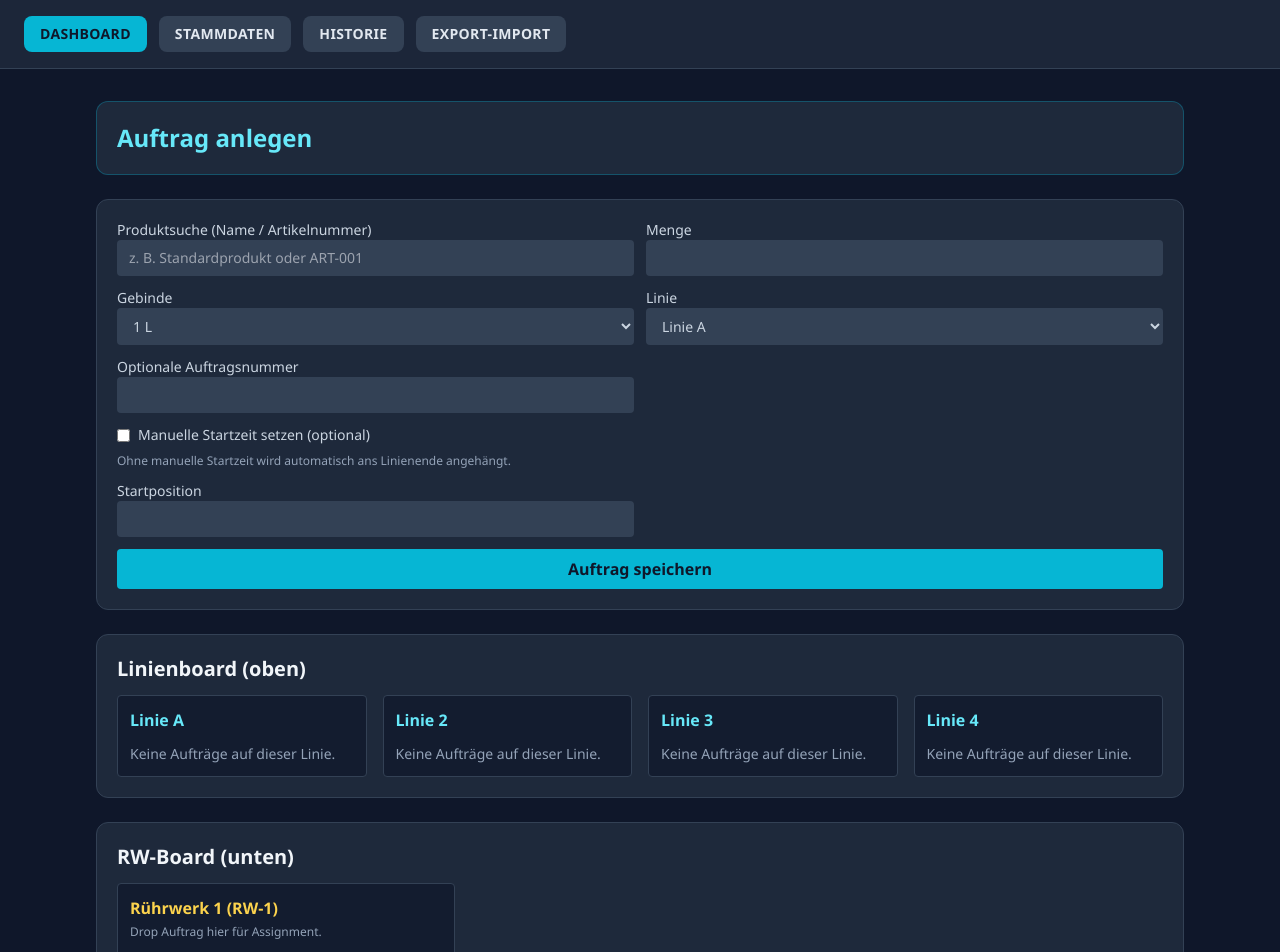
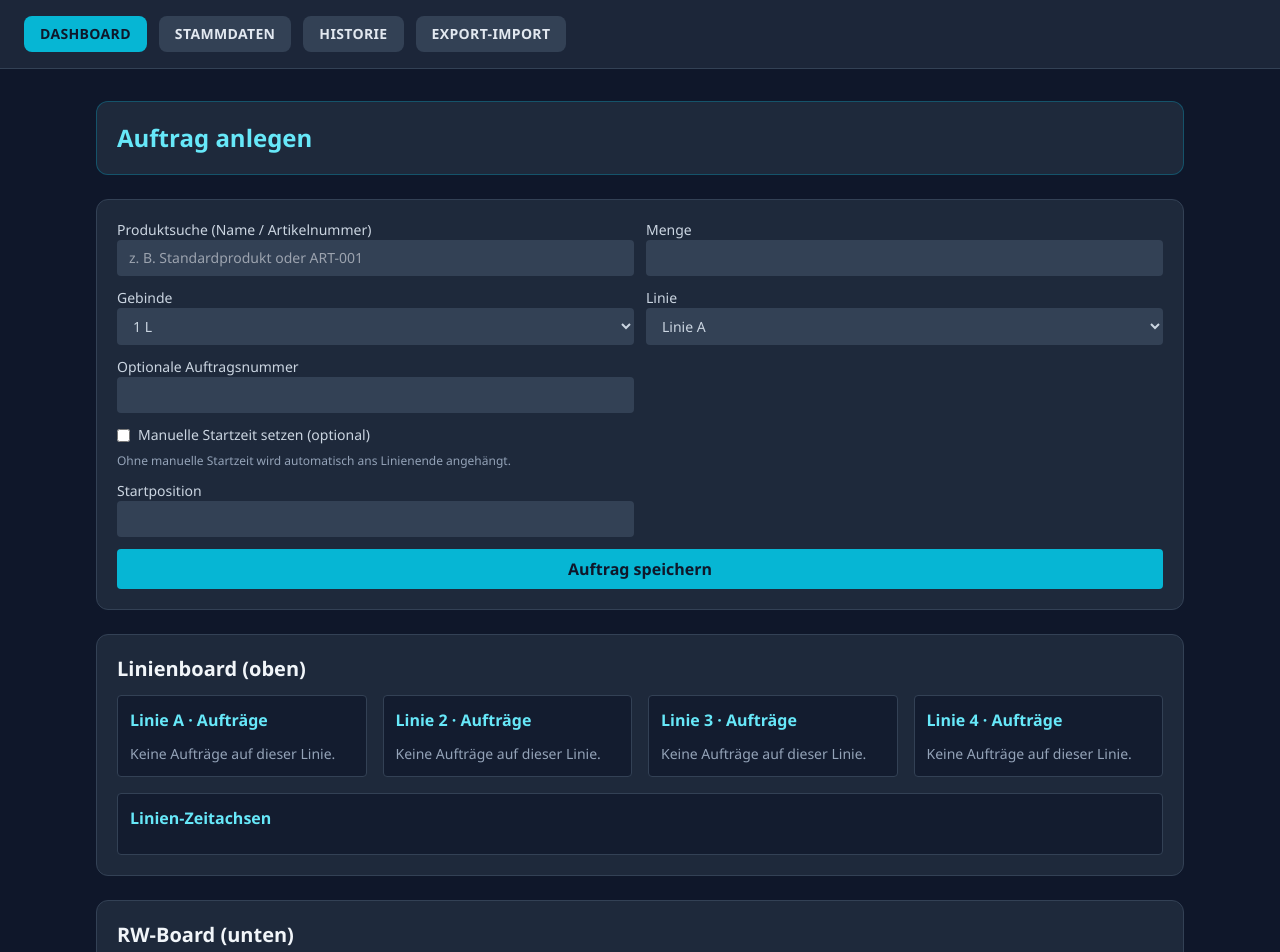
Before and after one commit to fabianhoffmann790-ctrl/RPS-v0.1.0, a React (Vite) app: page / in a window 1280 px wide. Shown: the top 952 px of the page. Built offline with nearby package versions, Linux system fonts and the light colour scheme.

Commit message:
Consolidate line timelines into a single shared tile

```diff
--- a/src/pages/DashboardPage.tsx
+++ b/src/pages/DashboardPage.tsx
@@ -34,6 +34,11 @@ interface TimelineBlock {
   start: string
   end: string
   tone: 'solid' | 'ghost'
+}
+
+interface RwTimelineEntry {
+  order: StoreOrder
+  window: NonNullable<ReturnType<typeof getOrderRwWindow>>
 }
 
 type TimelineRange = { min: number; max: number } | null
@@ -114,7 +119,7 @@ function DashboardPage() {
           if (!window) return null
           return { order, window }
         })
-        .filter((entry): entry is { order: StoreOrder; window: NonNullable<ReturnType<typeof getOrderRwWindow>> } => Boolean(entry))
+        .filter((entry): entry is RwTimelineEntry => Boolean(entry))
         .sort((a, b) => a.window.makeStart.localeCompare(b.window.makeStart)),
     }))
   }, [state.assignments, state.masterdata, state.orders])
@@ -267,7 +272,7 @@ function DashboardPage() {
           <div className="grid gap-4 md:grid-cols-2 xl:grid-cols-4">
             {boardColumns.map((lineColumn) => (
               <article key={lineColumn.lineId} className="rounded border border-slate-700 bg-slate-900/70 p-3" onDragOver={(event) => event.preventDefault()} onDrop={(event) => onDropCard(event, lineColumn)}>
-                <h3 className="font-semibold text-cyan-300">{lineColumn.lineName}</h3>
+                <h3 className="font-semibold text-cyan-300">{lineColumn.lineName} · Aufträge</h3>
                 <div className="mt-3 max-h-[22rem] space-y-2 overflow-y-auto pr-1">
                   {lineColumn.orders.length === 0 ? <EmptyColumn /> : lineColumn.orders.map((order) => (
                     <OrderCard
@@ -281,14 +286,22 @@ function DashboardPage() {
                       onDrop={(event) => onDropCard(event, lineColumn, order.id)}
                       onEdit={(updates) => editOrder(order.id, updates)}
                       onAssign={(rwId) => assignOrder(order.id, rwId)}
-                      onStatusChange={(status) => moveOrder(order.id, status)}
                     />
                   ))}
                 </div>
-                <SingleTrackTimeline title="LineTimeline" entries={lineEvents.get(lineColumn.lineId) ?? []} range={timelineRange} />
               </article>
             ))}
           </div>
+          <article className="mt-4 rounded border border-slate-700 bg-slate-900/70 p-3">
+            <h3 className="font-semibold text-cyan-300">Linien-Zeitachsen</h3>
+            <div className="mt-3 space-y-3">
+              {boardColumns.map((lineColumn) => (
+                <div key={`${lineColumn.lineId}-timeline`}>
+                  <SingleTrackTimeline title={`Zeitachse ${lineColumn.lineName}`} entries={lineEvents.get(lineColumn.lineId) ?? []} range={timelineRange} fixedHeight />
+                </div>
+              ))}
+            </div>
+          </article>
         </div>
 
         <div className="rounded-xl border border-slate-700 bg-slate-800 p-5">
@@ -308,7 +321,12 @@ function DashboardPage() {
                 <div className="mt-3 space-y-2">
                   {entries.length === 0 ? <p className="text-sm text-slate-500">Keine Belegung.</p> : entries.map(({ order, window }) => (
                     <div key={order.id} className="rounded border border-slate-700 bg-slate-950/70 p-2 text-xs" onDragOver={(event) => event.preventDefault()} onDrop={(event) => onDropRw(event, rw.rwId)}>
+                      <div className="flex items-center justify-between gap-2">
                         <p className="font-semibold text-slate-100">{order.orderNo}</p>
+                        <select value={order.status} onChange={(event) => moveOrder(order.id, event.target.value as StatusValue)} className="rounded bg-slate-700 px-2 py-1 text-[11px] text-slate-100">
+                          {statusOptions.map((option) => <option key={option.value} value={option.value}>{option.label}</option>)}
+                        </select>
+                      </div>
                       <p className="text-slate-400">Sperrbereich: {window.makeStart} → {window.fillEnd}</p>
                     </div>
                   ))}
@@ -326,12 +344,14 @@ const SingleTrackTimeline = memo(function SingleTrackTimeline({
   title,
   entries,
   range,
+  fixedHeight,
   onDragOver,
   onDrop,
 }: {
-  title: 'LineTimeline' | 'RWTimeline'
+  title: string
   entries: TimelineBlock[]
   range: TimelineRange
+  fixedHeight?: boolean
   onDragOver?: (event: DragEvent<HTMLDivElement>) => void
   onDrop?: (event: DragEvent<HTMLDivElement>) => void
 }) {
@@ -350,7 +370,8 @@ const SingleTrackTimeline = memo(function SingleTrackTimeline({
   return (
     <div className="mt-3 rounded border border-slate-700 bg-slate-950/70 p-2" onDragOver={onDragOver} onDrop={onDrop}>
       <p className="mb-1 text-[11px] uppercase tracking-wide text-slate-400">{title}</p>
-      <div className="relative h-10">
+      <div className="overflow-x-auto pb-1">
+        <div className={`relative min-w-[42rem] ${fixedHeight ? 'h-16' : 'h-10'}`}>
           {entries.map((entry) => {
             const start = parseMs(entry.start)
             const end = parseMs(entry.end)
@@ -370,6 +391,7 @@ const SingleTrackTimeline = memo(function SingleTrackTimeline({
           })}
         </div>
       </div>
+    </div>
   )
 })
 
@@ -383,7 +405,6 @@ const OrderCard = memo(function OrderCard({
   onDrop,
   onEdit,
   onAssign,
-  onStatusChange,
 }: {
   order: StoreOrder
   products: StoreState['masterdata']['products']
@@ -394,7 +415,6 @@ const OrderCard = memo(function OrderCard({
   onDrop: (event: DragEvent<HTMLDivElement>) => void
   onEdit: (updates: Partial<Pick<StoreOrder, 'quantity' | 'packageSize' | 'productId'>>) => void
   onAssign: (rwId: string) => void
-  onStatusChange: (status: StatusValue) => void
 }) {
   const [selectedRw, setSelectedRw] = useState(assignedRwId ?? stirrers[0]?.rwId ?? '')
   const [expanded, setExpanded] = useState(false)
@@ -433,7 +453,6 @@ const OrderCard = memo(function OrderCard({
           <p className="col-span-2 text-xs text-slate-400">Fill: {order.fillStart ?? '—'} → {order.fillEnd ?? '—'}</p>
           {order.manualStartWarning ? <p className="col-span-2 inline-flex rounded bg-amber-500/20 px-2 py-1 text-[11px] text-amber-200">⚠ Manuelle Startzeit lag vor möglichem Start</p> : null}
           <p className="col-span-2 text-xs text-amber-300">RW: {assignedRwId ?? 'nicht zugewiesen'}</p>
-          <label className="text-xs text-slate-300">Status<select value={order.status} onChange={(event) => onStatusChange(event.target.value as StatusValue)} className="mt-1 w-full rounded bg-slate-700 px-2 py-1">{statusOptions.map((option) => <option key={option.value} value={option.value}>{option.label}</option>)}</select></label>
           <label className="text-xs text-slate-300">Menge<input type="number" min={1} value={order.quantity} onChange={(event) => { const next = Number(event.target.value); if (!Number.isNaN(next) && next > 0) onEdit({ quantity: next }) }} className="mt-1 w-full rounded bg-slate-700 px-2 py-1" /></label>
           <label className="text-xs text-slate-300">Gebinde<select value={order.packageSize} onChange={(event) => onEdit({ packageSize: event.target.value as PackageValue })} className="mt-1 w-full rounded bg-slate-700 px-2 py-1">{packageOptions.map((option) => <option key={option.value} value={option.value}>{option.label}</option>)}</select></label>
           <label className="col-span-2 text-xs text-slate-300">Produkt<select value={order.productId} onChange={(event) => onEdit({ productId: event.target.value })} className="mt-1 w-full rounded bg-slate-700 px-2 py-1">{products.map((product) => <option key={product.productId} value={product.productId}>{product.name} ({product.articleNo})</option>)}</select></label>
```
Lines whose indentation alone changed are shown as unchanged.
